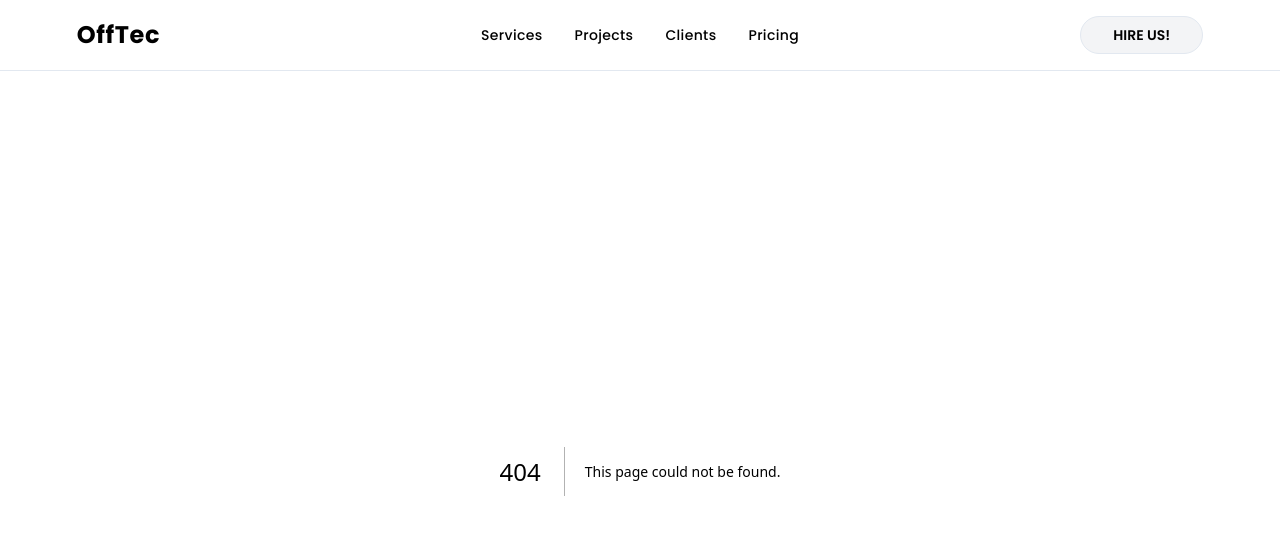
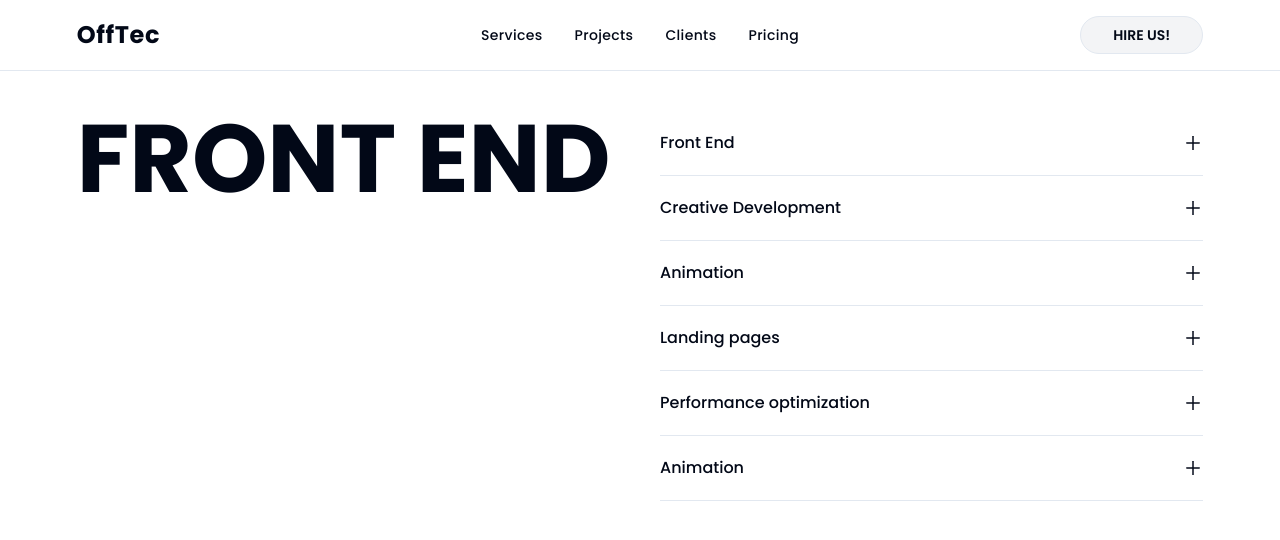
Before and after one commit to Bharat1111/offtec, a Next.js app: page /services in a window 1280 px wide. Before the commit this address had no page. Shown: the top 540 px of the page. Built offline with nearby package versions, Linux system fonts and the light colour scheme.

Commit message:
services

```diff
--- a/package.json
+++ b/package.json
@@ -9,6 +9,7 @@
     "lint": "next lint"
   },
   "dependencies": {
+    "@radix-ui/react-accordion": "^1.1.2",
     "@radix-ui/react-label": "^2.0.2",
     "@radix-ui/react-radio-group": "^1.1.3",
     "@radix-ui/react-switch": "^1.0.3",
--- /dev/null
+++ b/src/app/services/page.tsx
@@ -0,0 +1,55 @@
+import React from "react";
+import {
+  Accordion,
+  AccordionContent,
+  AccordionItem,
+  AccordionTrigger,
+} from "@/components/ui/accordion";
+import ServicesWrapper from "@/components/Services";
+
+const Server = () => {
+  return (
+    <main className=" py-3 md:py-10 px-[6%] flex flex-col md:flex-row gap-10">
+      <ServicesWrapper>
+        <AccordionItem value="Front End">
+          <AccordionTrigger>Front End</AccordionTrigger>
+          <AccordionContent>
+            Yes. It adheres to the WAI-ARIA design pattern.
+          </AccordionContent>
+        </AccordionItem>
+        <AccordionItem value="Creative Development">
+          <AccordionTrigger>Creative Development</AccordionTrigger>
+          <AccordionContent>
+            Yes. It adheres to the WAI-ARIA design pattern.
+          </AccordionContent>
+        </AccordionItem>
+        <AccordionItem value="Anima tion">
+          <AccordionTrigger>Animation</AccordionTrigger>
+          <AccordionContent>
+            Yes. It adheres to the WAI-ARIA design pattern.
+          </AccordionContent>
+        </AccordionItem>
+        <AccordionItem value="Landing pages">
+          <AccordionTrigger>Landing pages</AccordionTrigger>
+          <AccordionContent>
+            Yes. It adheres to the WAI-ARIA design pattern.
+          </AccordionContent>
+        </AccordionItem>
+        <AccordionItem value="Perform ance optimiz ation">
+          <AccordionTrigger>Performance optimization</AccordionTrigger>
+          <AccordionContent>
+            Yes. It adheres to the WAI-ARIA design pattern.
+          </AccordionContent>
+        </AccordionItem>
+        <AccordionItem value="Animat ion2">
+          <AccordionTrigger>Animation</AccordionTrigger>
+          <AccordionContent>
+            Yes. It adheres to the WAI-ARIA design pattern.
+          </AccordionContent>
+        </AccordionItem>
+      </ServicesWrapper>
+    </main>
+  );
+};
+
+export default Server;
--- /dev/null
+++ b/src/components/Services.tsx
@@ -0,0 +1,38 @@
+"use client";
+import React, { useState } from "react";
+import {
+  Accordion,
+  AccordionContent,
+  AccordionItem,
+  AccordionTrigger,
+} from "@/components/ui/accordion";
+const ServicesWrapper = ({ children }: { children: React.ReactNode }) => {
+  const [active, setActive] = useState<
+    | "Front End"
+    | "Creative Development"
+    | "Anima tion"
+    | "Landing pages"
+    | "Perform ance optimiz ation"
+    | "Animat ion2"
+  >("Front End");
+  return (
+    <>
+      <div className="md:w-6/12 hidden md:block">
+        <h1 className="text-8xl  font-bold mb-6 uppercase break-words">
+          {active}
+        </h1>
+      </div>
+      <div className="md:w-6/12">
+        <Accordion
+          type="single"
+          collapsible
+          onValueChange={(value) => setActive(value as any)}
+        >
+          {children}
+        </Accordion>
+      </div>
+    </>
+  );
+};
+
+export default ServicesWrapper;
--- /dev/null
+++ b/src/components/ui/accordion.tsx
@@ -0,0 +1,62 @@
+"use client";
+
+import * as React from "react";
+import * as AccordionPrimitive from "@radix-ui/react-accordion";
+import { ChevronDown } from "lucide-react";
+
+import { cn } from "@/lib/utils";
+import { AiOutlinePlus } from "react-icons/ai";
+
+const Accordion = AccordionPrimitive.Root;
+
+const AccordionItem = React.forwardRef<
+  React.ElementRef<typeof AccordionPrimitive.Item>,
+  React.ComponentPropsWithoutRef<typeof AccordionPrimitive.Item>
+>(({ className, ...props }, ref) => (
+  <AccordionPrimitive.Item
+    ref={ref}
+    className={cn("border-b", className)}
+    {...props}
+  />
+));
+AccordionItem.displayName = "AccordionItem";
+
+const AccordionTrigger = React.forwardRef<
+  React.ElementRef<typeof AccordionPrimitive.Trigger>,
+  React.ComponentPropsWithoutRef<typeof AccordionPrimitive.Trigger>
+>(({ className, children, ...props }, ref) => (
+  <AccordionPrimitive.Header className="flex">
+    <AccordionPrimitive.Trigger
+      ref={ref}
+      className={cn(
+        "flex flex-1 items-center justify-between py-5 font-medium transition-all hover:underline [&[data-state=open]>svg]:rotate-180",
+        className
+      )}
+      {...props}
+    >
+      {children}
+      {/* <ChevronDown className="h-4 w-4 shrink-0 transition-transform duration-200" /> */}
+      <AiOutlinePlus className=" shrink-0 text-xl transition-transform duration-200" />
+    </AccordionPrimitive.Trigger>
+  </AccordionPrimitive.Header>
+));
+AccordionTrigger.displayName = AccordionPrimitive.Trigger.displayName;
+
+const AccordionContent = React.forwardRef<
+  React.ElementRef<typeof AccordionPrimitive.Content>,
+  React.ComponentPropsWithoutRef<typeof AccordionPrimitive.Content>
+>(({ className, children, ...props }, ref) => (
+  <AccordionPrimitive.Content
+    ref={ref}
+    className={cn(
+      "overflow-hidden text-sm transition-all data-[state=closed]:animate-accordion-up data-[state=open]:animate-accordion-down",
+      className
+    )}
+    {...props}
+  >
+    <div className="pb-4 pt-0">{children}</div>
+  </AccordionPrimitive.Content>
+));
+AccordionContent.displayName = AccordionPrimitive.Content.displayName;
+
+export { Accordion, AccordionItem, AccordionTrigger, AccordionContent };
```
Also changed, not shown: 1 other file (tests, documents, lock files or other folders).
